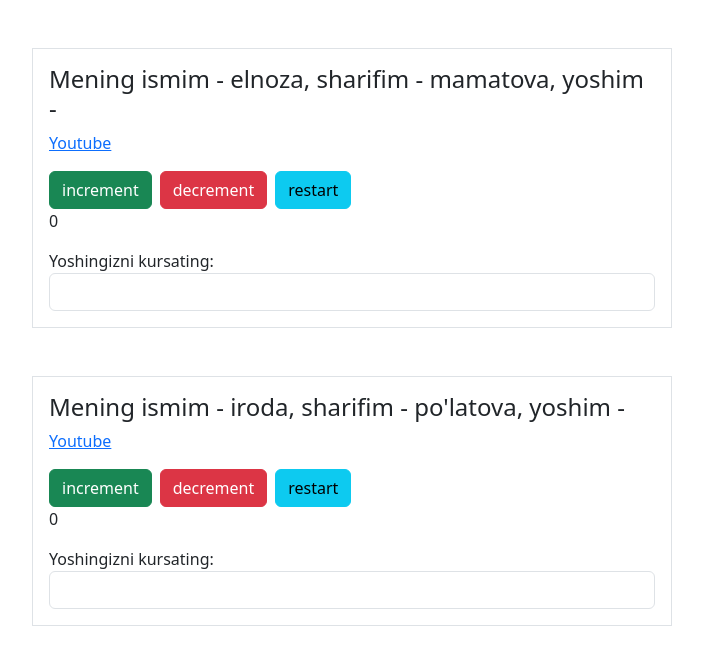
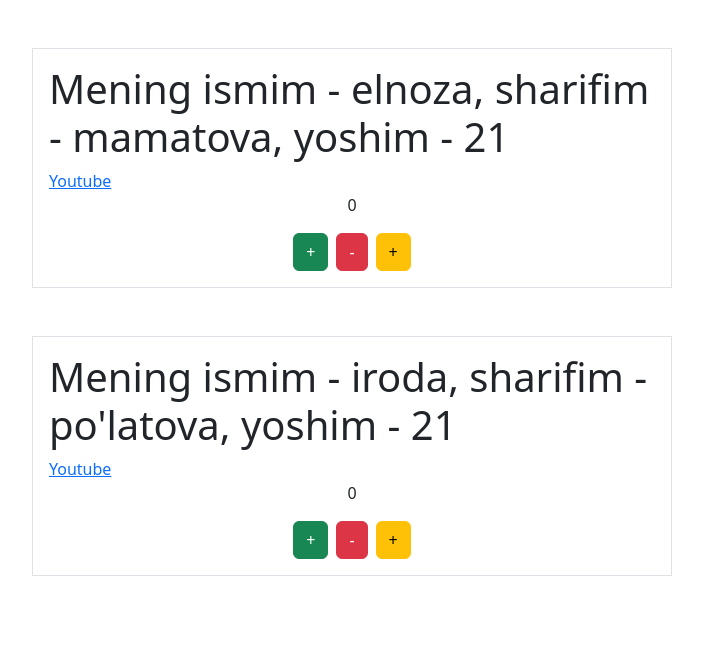
Before and after one commit to MamatovaElnoza/hooks, a React (Create React App) app: page / in a window 1280 px wide. Shown: the top 648 px of the page, without its empty margins (288-991 px from the left). Built offline with nearby package versions, Linux system fonts and the light colour scheme; the HTML template or start-up script is replaced by a standard one.

Commit message:
setState Function Count

```diff
--- a/src/App.js
+++ b/src/App.js
@@ -1,46 +1,78 @@
-import React, { Component } from "react";
+import React, { useState } from "react";
 
-class User extends Component {
-  constructor(props) {
-    super(props);
-    this.state = { counter: 0, age: '' };
+// class User extends Component {
+//   constructor(props) {
+//     super(props);
+//     this.state = { counter: 0, age: '' };
+//   }
+
+//   onPlus = () => this.setState(prevState => ({ counter: prevState.counter + 1 }))
+//   onMinus = () => this.setState(prevState => ({ counter: prevState.counter - 1 }))
+//   Zero = () => this.setState({ counter: 0 })
+
+//   changeHandler = e => { this.setState({ age: e.target.value }) };
+
+//   render() {
+//     const { firstName, lastName, link } = this.props
+//     const { age, counter } = this.state
+
+//     return (
+//       <div className="w-50 mx-auto">
+//         <div className="border p-3 mt-5">
+//           <h4>Mening ismim - {firstName}, sharifim - {lastName}, yoshim - {age}</h4>
+//           <a href={link}>Youtube</a>
+//           <div className="mt-3">
+//             <button className="btn btn-success" onClick={this.onPlus}>
+//               increment
+//             </button>
+//             <button className="btn btn-danger mx-2" onClick={this.onMinus}>
+//               decrement
+//             </button>
+//             <button className="btn btn-info" onClick={this.Zero}>
+//               restart
+//             </button>
+//             <p>{counter}</p>
+//           </div>
+//           <form>
+//             <span>Yoshingizni kursating:</span>
+//             <input className="form-control" type="text" onChange={e => this.changeHandler(e, 'sammi')} />
+//           </form>
+//         </div>
+//       </div>
+//     )
+//   }
+// }
+
+const User = ({ firstName, lastName, link }) => {
+  const [counter, setCount] = useState(0)
+  const [age, setAge] = useState(21)
+
+  const onIncrement = () => {
+    setCount(counter + 1)
   }
 
-  onPlus = () => this.setState(prevState => ({ counter: prevState.counter + 1 }))
-  onMinus = () => this.setState(prevState => ({ counter: prevState.counter - 1 }))
-  Zero = () => this.setState({ counter: 0 })
+  const onDicrement = () => {
+    setCount(counter - 1)
+  }
 
-  changeHandler = e => { this.setState({ age: e.target.value }) };
-
-  render() {
-    const { firstName, lastName, link } = this.props
-    const { age, counter } = this.state
+  const onRestart = () => {
+    setCount(0)
+  }
 
   return (
     <div className="w-50 mx-auto">
       <div className="border p-3 mt-5">
-          <h4>Mening ismim - {firstName}, sharifim - {lastName}, yoshim - {age}</h4>
+        <h1>Mening ismim - {firstName}, sharifim - {lastName}, yoshim - {age}</h1>
         <a href={link}>Youtube</a>
-          <div className="mt-3">
-            <button className="btn btn-success" onClick={this.onPlus}>
-              increment
-            </button>
-            <button className="btn btn-danger mx-2" onClick={this.onMinus}>
-              decrement
-            </button>
-            <button className="btn btn-info" onClick={this.Zero}>
-              restart
-            </button>
-            <p>{counter}</p>
+        <p className="text-center">{counter}</p>
+        <div className="d-flex justify-content-center">
+          <button className="btn btn-success" onClick={onIncrement}>+</button>
+          <button className="btn btn-danger mx-2" onClick={onDicrement}>-</button>
+          <button className="btn btn-warning" onClick={onRestart}>+</button>
         </div>
-          <form>
-            <span>Yoshingizni kursating:</span>
-            <input className="form-control" type="text" onChange={e => this.changeHandler(e, 'sammi')} />
-          </form>
       </div>
     </div>
   )
-  }
 }
 
 
```
Lines whose indentation alone changed are shown as unchanged.
